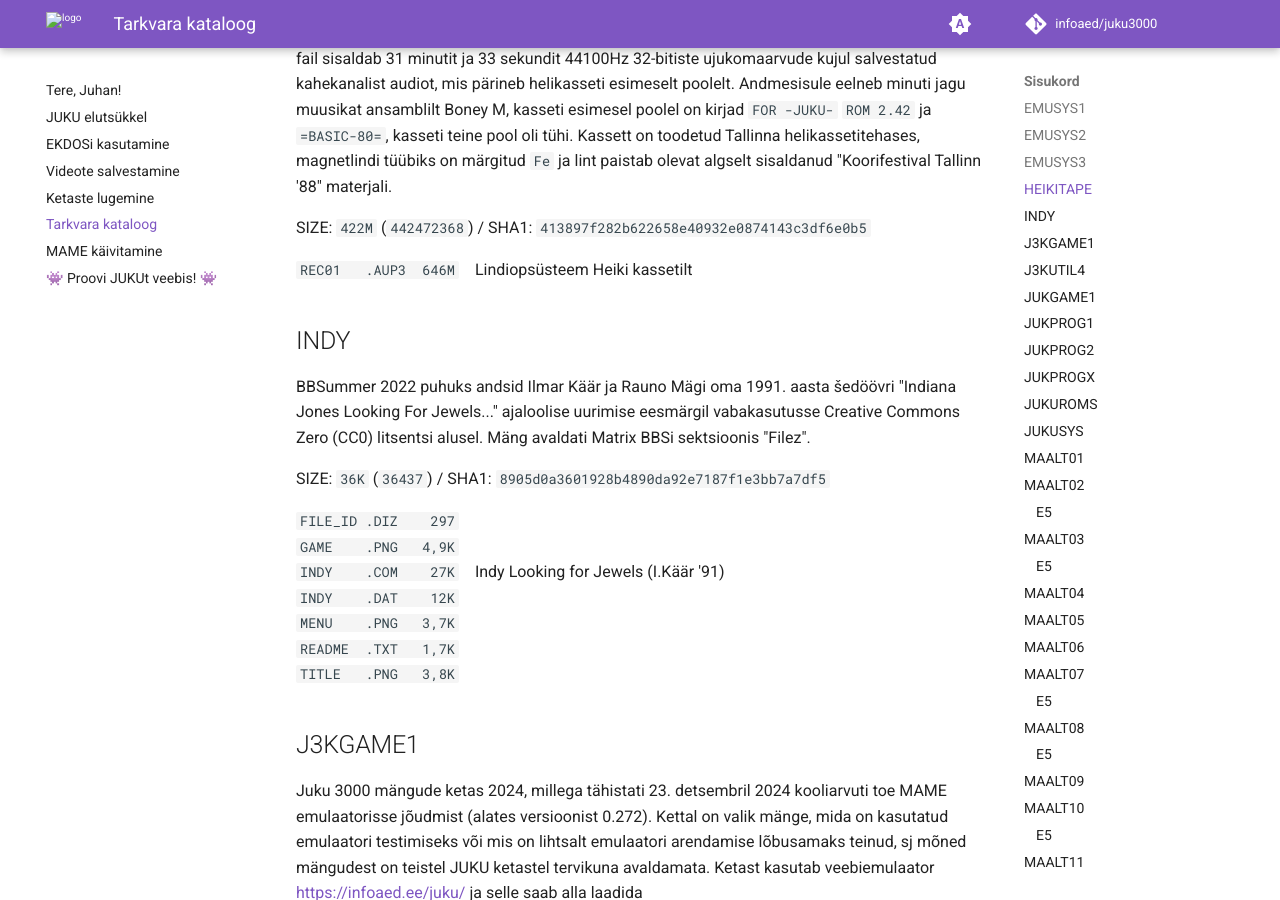
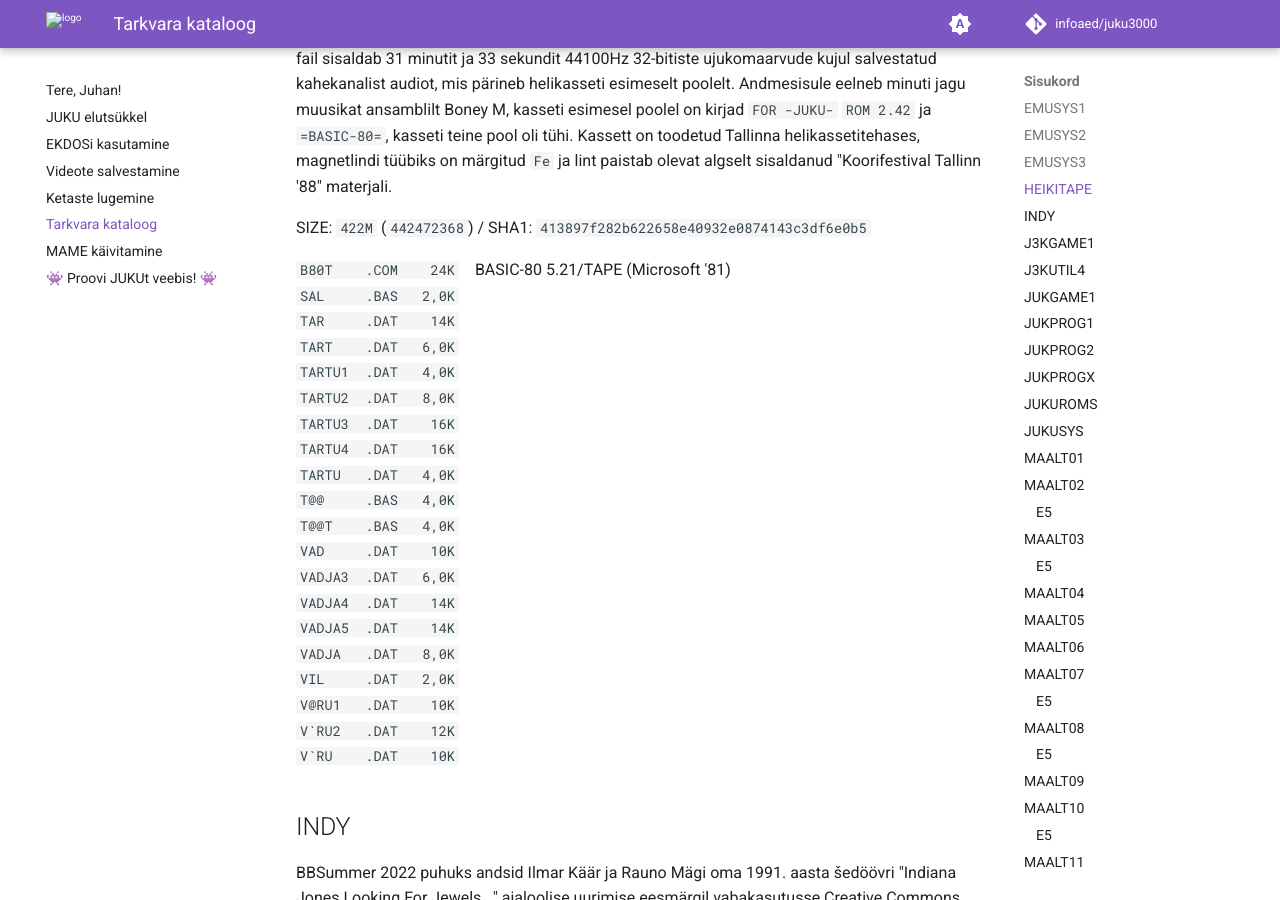
Before and after one commit to infoaed/juku3000, an MkDocs documentation site: the page built from docs/tarkvara-kataloog.md, in a window 1280 px wide and 900 px high, scrolled down 3166 px. Built offline with MkDocs 1.6.1 and Material for MkDocs 9.7.7, drawn with Linux system fonts in a browser that asks for light colours; comment, search, counter and statistics services are not loaded.

Commit message:
HEIKITAPE'i failinimekiri

```diff
--- a/docs/tarkvara-kataloog.md
+++ b/docs/tarkvara-kataloog.md
@@ -131,7 +131,26 @@ paistab olevat algselt sisaldanud "Koorifestival Tallinn '88" materjali.
 
 SIZE: `422M` (`442472368`) / SHA1: `413897f282b622658e40932e0874143c3df6e0b5`
 
-``REC01   .AUP3  646M``    Lindiopsüsteem Heiki kassetilt
+``B80T    .COM    24K``    BASIC-80 5.21/TAPE (Microsoft '81)
+``SAL     .BAS   2,0K``
+``TAR     .DAT    14K``
+``TART    .DAT   6,0K``
+``TARTU1  .DAT   4,0K``
+``TARTU2  .DAT   8,0K``
+``TARTU3  .DAT    16K``
+``TARTU4  .DAT    16K``
+``TARTU   .DAT   4,0K``
+``T@@     .BAS   4,0K``
+``T@@T    .BAS   4,0K``
+``VAD     .DAT    10K``
+``VADJA3  .DAT   6,0K``
+``VADJA4  .DAT    14K``
+``VADJA5  .DAT    14K``
+``VADJA   .DAT   8,0K``
+``VIL     .DAT   2,0K``
+``V@RU1   .DAT    10K``
+``V`RU2   .DAT    12K``
+``V`RU    .DAT    10K``
 
 ## INDY
 
```
Also changed, not shown: docs/tarkvara-kataloog.txt (+20 -1 lines), 1 other file.
